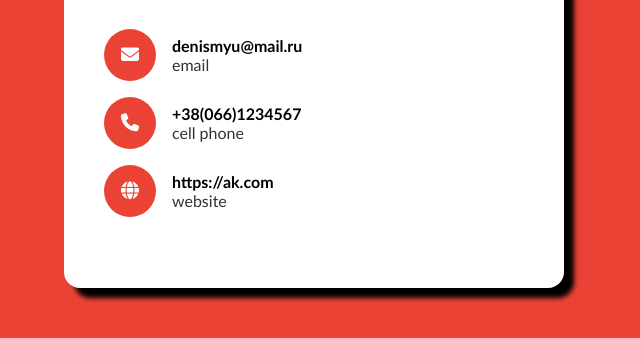
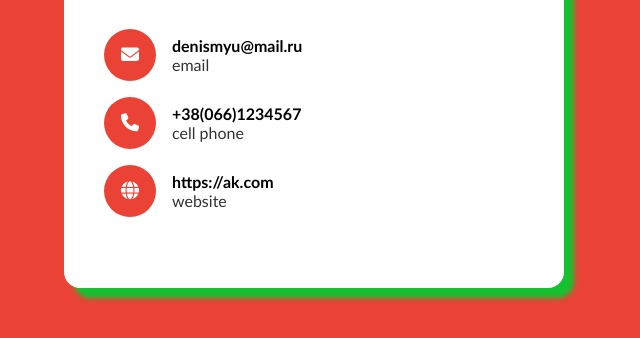
Before and after one commit to DenysMurin/training28, a plain HTML site: page index.html in a window 1280 px wide. Shown: the part 462-800 px from the top of the page, without its empty margins (326-966 px from the left). Drawn offline with Linux system fonts and the light colour scheme.

Commit message:
Update styles.css

```diff
--- a/styles.css
+++ b/styles.css
@@ -20,12 +20,12 @@ body {
   display: flex;
   flex-direction: column;
   overflow: hidden;
-  box-shadow: 10px 10px 5px black;
+  box-shadow: 10px 10px 5px rgb(20, 194, 49);
   transition: 0.3s ease-in-out;
 }
 .card:hover {
   transform: scale(1.03);
-  box-shadow: 15px 15px 5px rgb(97, 100, 65);
+  box-shadow: 15px 15px 5px orange;
 }
 img {
   position: relative;
```
